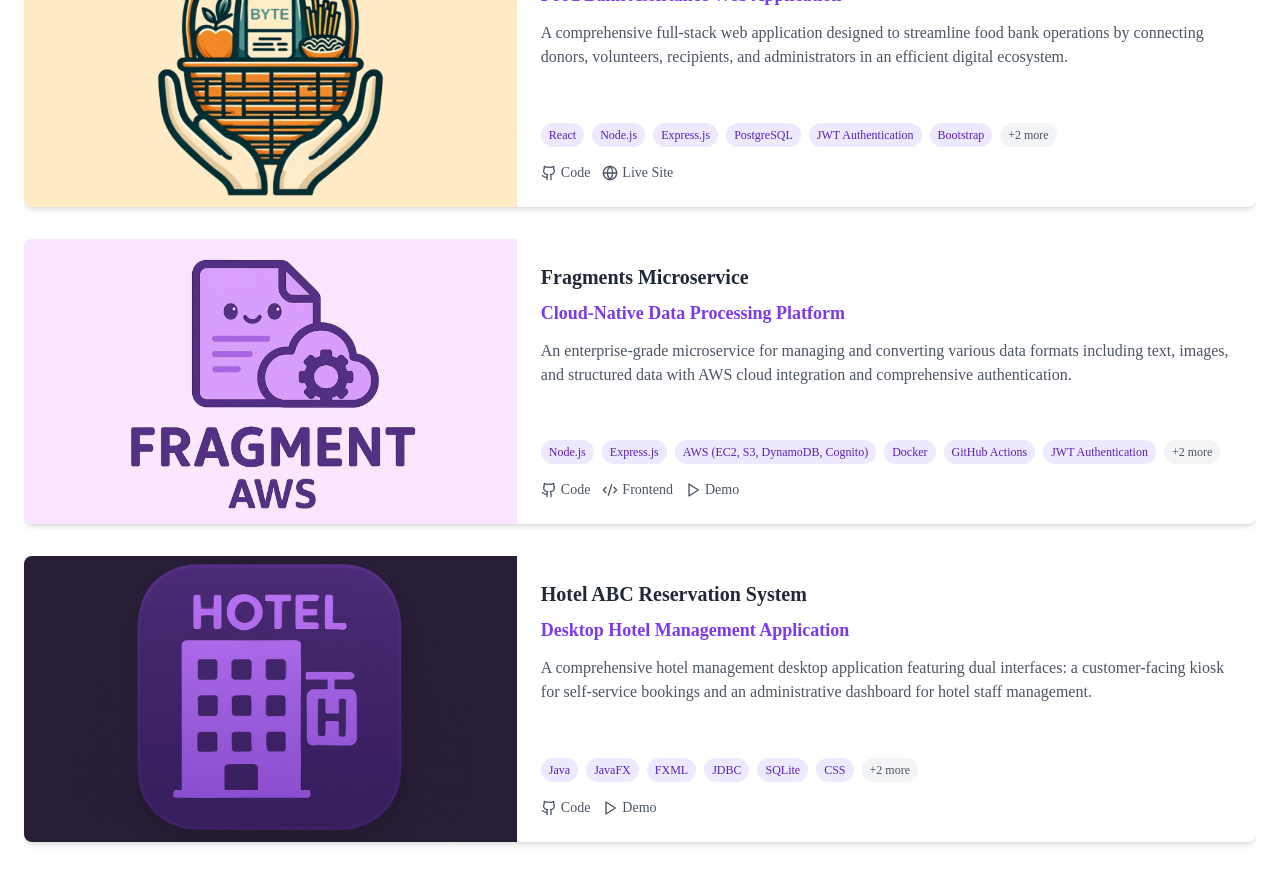
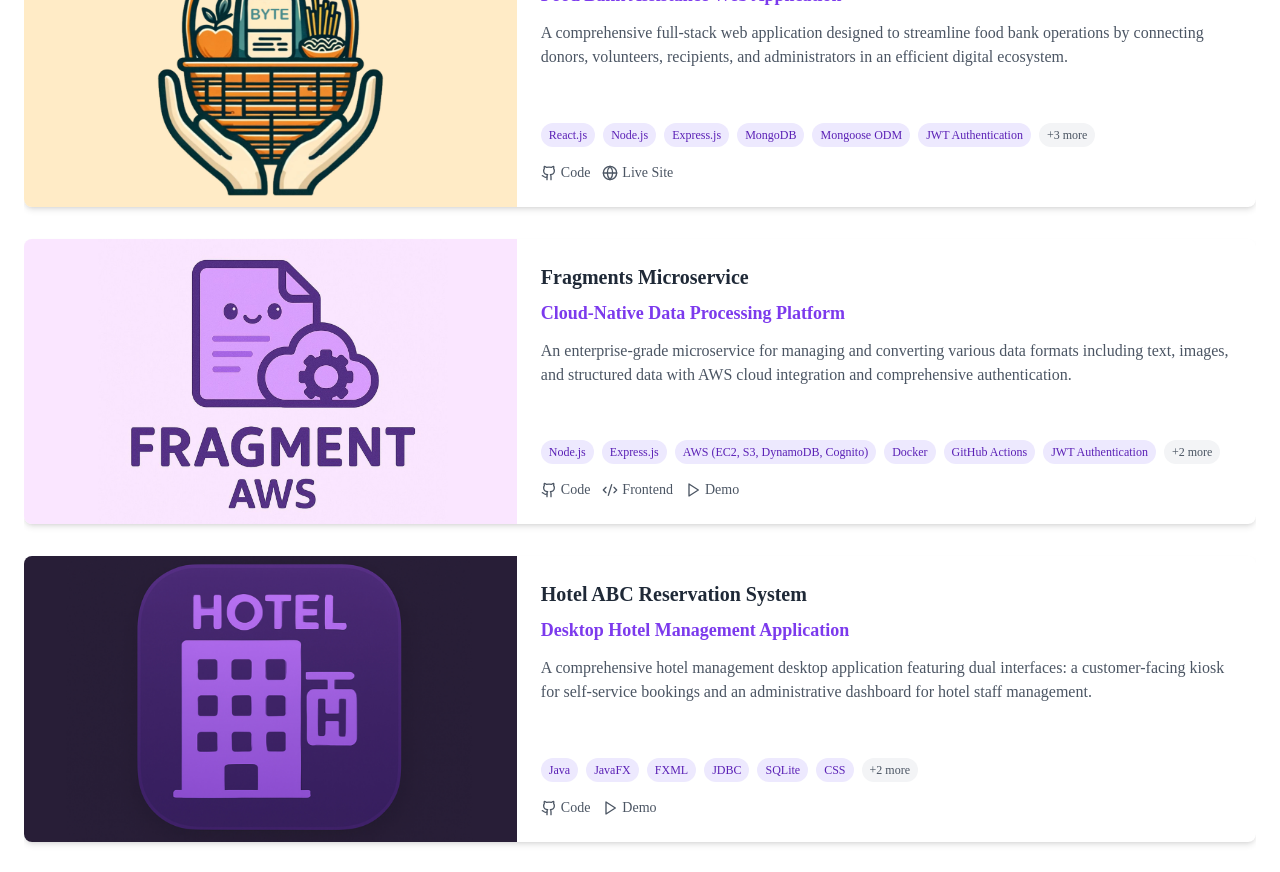
Before and after one commit to cSuarez13/cSuarez13.github.io, a Next.js app: page /projects in a window 1280 px wide. Shown: the part 860-1732 px from the top of the page. Built offline with nearby package versions, Linux system fonts and the light colour scheme.

Commit message:
Updated Projects

```diff
--- a/src/data/projectsData.js
+++ b/src/data/projectsData.js
@@ -63,40 +63,45 @@ export const projects = [
     description:
       "A comprehensive full-stack web application designed to streamline food bank operations by connecting donors, volunteers, recipients, and administrators in an efficient digital ecosystem.",
     fullDescription:
-      "ByteBasket revolutionizes food bank management through an intuitive web platform that coordinates all stakeholders. Built with modern web technologies, it features role-based access control, real-time inventory tracking, volunteer scheduling, and comprehensive reporting systems for enhanced operational efficiency.",
+      "ByteBasket addresses food insecurity challenges by providing a complete digital platform for food bank operations. The application features multi-role authentication, real-time inventory management, donation tracking, volunteer coordination, and recipient request processing with dietary restriction matching.",
     image: "/images/projects/bytebasket.jpg",
     category: "web",
     technologies: [
-      "React",
+      "React.js",
       "Node.js",
       "Express.js",
-      "PostgreSQL",
+      "MongoDB",
+      "Mongoose ODM",
       "JWT Authentication",
-      "Bootstrap",
-      "Stripe API",
-      "Socket.io",
+      "Tailwind CSS",
+      "Docker",
+      "GitHub Actions",
     ],
     keyFeatures: [
-      "Multi-role dashboard system (Admin, Donor, Volunteer, Recipient)",
-      "Real-time inventory management and tracking",
-      "Integrated volunteer scheduling and coordination",
-      "Secure donation processing with Stripe integration",
-      "Comprehensive reporting and analytics dashboard",
-      "Responsive design optimized for all device types",
+      "Multi-role user authentication and authorization system",
+      "Real-time inventory management with low-stock alerts",
+      "Donation management with automated receipt generation",
+      "Volunteer coordination with shift scheduling",
+      "Request processing with dietary restriction matching",
+      "Role-specific dashboards with data visualization",
+      "Multi-language support (English, French, Spanish)",
     ],
     techHighlights: [
-      "Full-stack JavaScript development with PERN stack",
-      "Role-based authentication and authorization system",
-      "Real-time data synchronization with Socket.io",
-      "Payment gateway integration with secure transactions",
-      "Database optimization with complex relational queries",
-      "Modern responsive UI/UX design principles",
+      "Full-stack architecture with RESTful API design",
+      "Comprehensive NoSQL database schema with MongoDB collections",
+      "Mongoose ODM for document validation and modeling",
+      "Responsive design optimized for mobile and desktop",
+      "CI/CD pipeline with automated testing and deployment",
+      "Comprehensive security measures and input validation",
+      "Designed to serve 500+ concurrent users",
     ],
     github: "https://github.com/cSuarez13/ByteBasket",
     liveLink: "https://frontend3-brown.vercel.app/",
     developmentPeriod: "4 months",
-    teamSize: "Team of 4",
-    role: "Full-Stack Developer & Team Lead",
+    teamSize: "Team Lead of 5-member team",
+    role: "Team Leader & Full-Stack Developer",
+    impact:
+      "Designed to improve operational efficiency across multiple food bank locations",
   },
   {
     id: "fragments",
```
